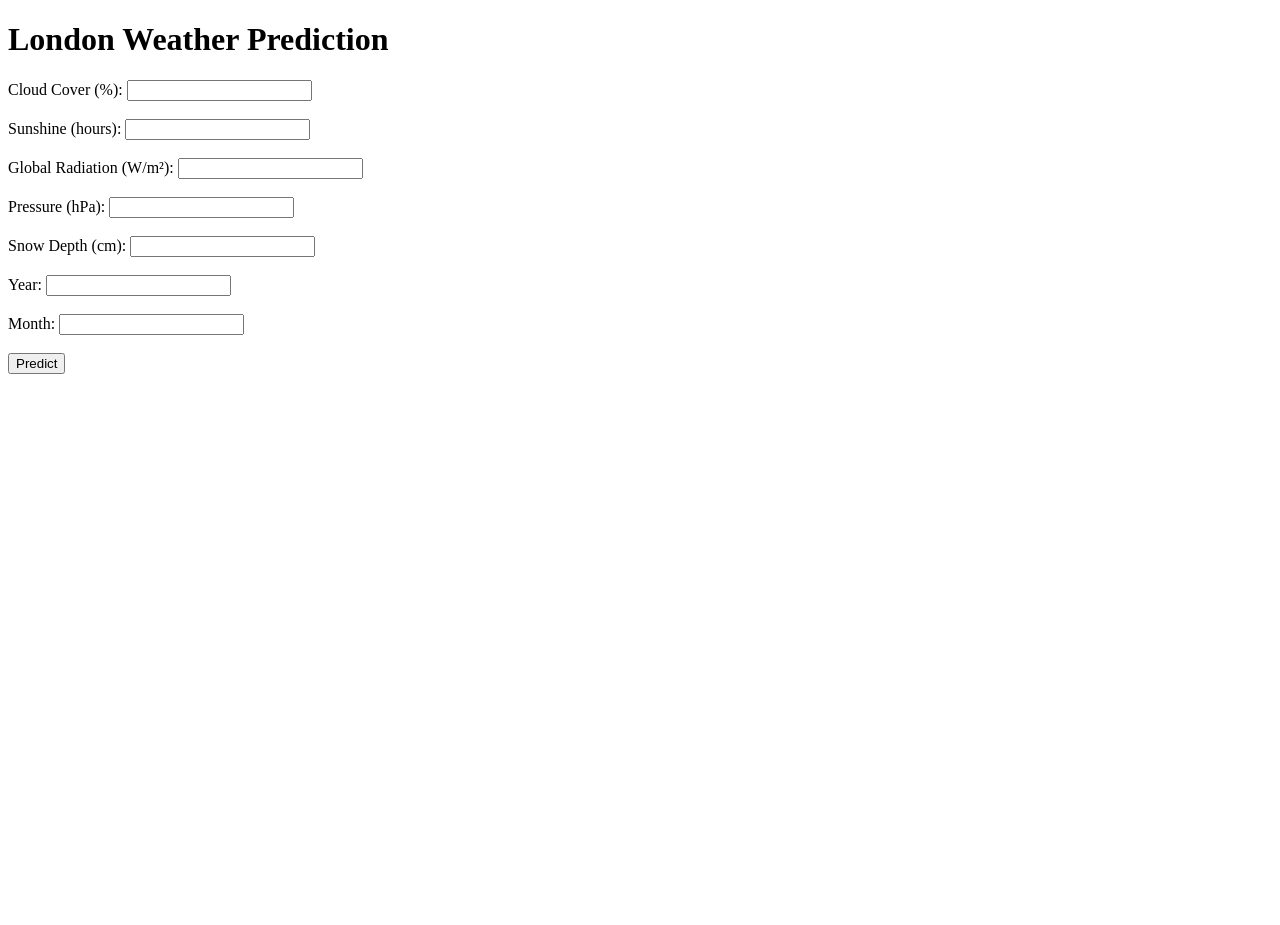
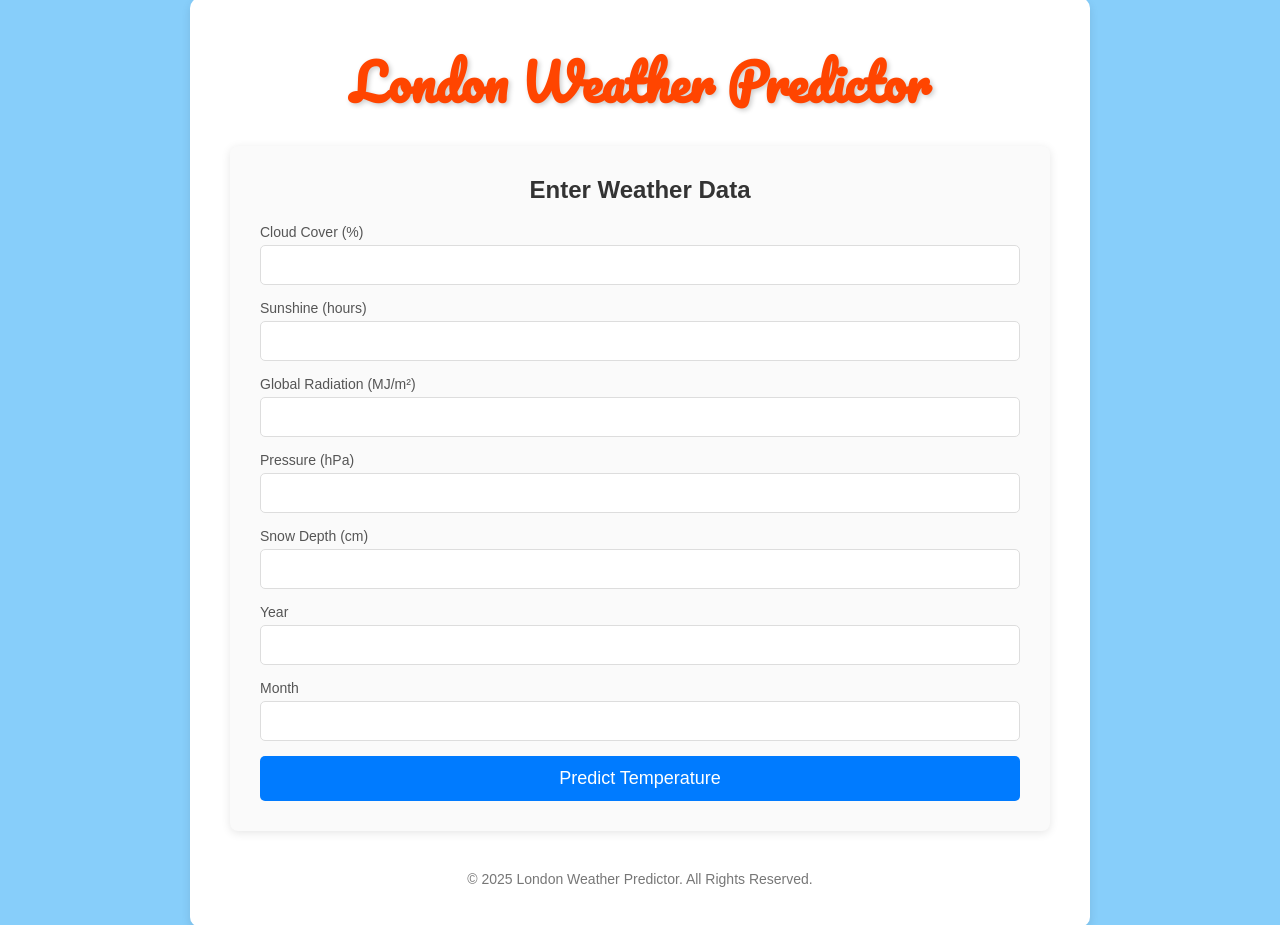
Before and after one commit to aroushq1/WeatherApp, a Flask app: page / in a window 1280 px wide. Run offline with Flask 3, Linux system fonts and the light colour scheme; parts of the project's set-up code (start-up, migrations or seed data) failed here and were passed over.

Commit message:
fixing css

```diff
--- a/static/style.css
+++ b/static/style.css
@@ -0,0 +1,166 @@
+/* Reset default styling */
+* {
+    margin: 0;
+    padding: 0;
+    box-sizing: border-box;
+}
+
+/* Body and layout */
+html, body {
+    font-family: 'Arial', sans-serif;
+    background-color: #87CEFA; /* Light blue background */
+    color: #333;
+    height: 100%;
+    width: 100%;
+    overflow: hidden; /* Prevent scrollbars */
+    display: flex;
+    justify-content: center;
+    align-items: center; /* Center content vertically and horizontally */
+    position: relative;
+}
+
+/* Fun, bubbly title */
+.bubbly-title {
+    font-family: 'Pacifico', cursive;
+    font-size: 50px;
+    color: #FF4500; /* Bright orange */
+    text-align: center;
+    margin-bottom: 20px;
+    text-shadow: 2px 2px 5px rgba(0, 0, 0, 0.2);
+    z-index: 2; /* Keep the title above emojis */
+}
+
+/* Container for the app */
+.container {
+    max-width: 900px;
+    width: 100%;
+    background-color: white;
+    border-radius: 10px;
+    box-shadow: 0 4px 10px rgba(0, 0, 0, 0.1);
+    padding: 40px;
+    z-index: 2; /* Keep the container above the emojis */
+}
+
+/* Form container */
+.form-container {
+    background-color: #fafafa;
+    padding: 30px;
+    border-radius: 8px;
+    box-shadow: 0 2px 10px rgba(0, 0, 0, 0.1);
+}
+
+.form-container h2 {
+    text-align: center;
+    color: #333;
+    margin-bottom: 20px;
+}
+
+.form-group {
+    margin-bottom: 15px;
+}
+
+.form-group label {
+    display: block;
+    font-size: 14px;
+    color: #555;
+    margin-bottom: 5px;
+}
+
+.form-group input {
+    width: 100%;
+    padding: 10px;
+    font-size: 16px;
+    border: 1px solid #ddd;
+    border-radius: 5px;
+    background-color: #fff;
+    transition: border-color 0.3s;
+}
+
+.form-group input:focus {
+    border-color: #007BFF;
+    outline: none;
+}
+
+button {
+    width: 100%;
+    padding: 12px;
+    background-color: #007BFF;
+    color: white;
+    font-size: 18px;
+    border: none;
+    border-radius: 5px;
+    cursor: pointer;
+    transition: background-color 0.3s;
+}
+
+button:hover {
+    background-color: #0056b3;
+}
+
+/* Result section */
+.result {
+    margin-top: 30px;
+    text-align: center;
+    padding: 20px;
+    background-color: #e0ffe0;
+    border: 1px solid #b0f0b0;
+    border-radius: 8px;
+}
+
+/* Footer */
+footer {
+    text-align: center;
+    margin-top: 40px;
+    font-size: 14px;
+    color: #777;
+}
+
+/* Floating emojis for background */
+body::before {
+    content: "☀️ 🌤️ 🌧️ 🌩️ 🌈"; /* Add emojis to the background */
+    font-size: 80px; /* Make emojis bigger */
+    position: absolute;
+    top: 10%;
+    left: 50%;
+    transform: translate(-50%, -10%);
+    z-index: 1; /* Behind the container */
+    opacity: 0.5; /* Make emojis subtle */
+    animation: floatEmojis 15s infinite linear;
+}
+
+/* Emoji floating animation */
+@keyframes floatEmojis {
+    0% {
+        transform: translate(-50%, -10%);
+    }
+    50% {
+        transform: translate(-55%, -5%);
+    }
+    100% {
+        transform: translate(-50%, -10%);
+    }
+}
+
+/* Media Query for Mobile */
+@media (max-width: 600px) {
+    .container {
+        padding: 20px;
+    }
+
+    .bubbly-title {
+        font-size: 36px;
+    }
+
+    .form-container {
+        padding: 20px;
+    }
+
+    .form-group input,
+    button {
+        font-size: 14px;
+    }
+
+    body::before {
+        font-size: 60px; /* Smaller emojis for smaller screens */
+    }
+}
--- a/templates/index.html
+++ b/templates/index.html
@@ -3,34 +3,62 @@
 <head>
     <meta charset="UTF-8">
     <meta name="viewport" content="width=device-width, initial-scale=1.0">
-    <title>Weather Prediction</title>
+    <title>London Weather Predictor</title>
+    <link href="https://fonts.googleapis.com/css2?family=Pacifico&display=swap" rel="stylesheet">
+    <link rel="stylesheet" href="{{ url_for('static', filename='style.css') }}">
 </head>
 <body>
-    <h1>London Weather Prediction</h1>
-    <form action="/predict" method="POST">
-        <label for="cloud_cover">Cloud Cover (%):</label>
-        <input type="number" id="cloud_cover" name="cloud_cover" step="0.1" required>
-        <br><br>
-        <label for="sunshine">Sunshine (hours):</label>
-        <input type="number" id="sunshine" name="sunshine" step="0.1" required>
-        <br><br>
-        <label for="global_radiation">Global Radiation (W/m²):</label>
-        <input type="number" id="global_radiation" name="global_radiation" step="0.1" required>
-        <br><br>
-        <label for="pressure">Pressure (hPa):</label>
-        <input type="number" id="pressure" name="pressure" step="0.1" required>
-        <br><br>
-        <label for="snow_depth">Snow Depth (cm):</label>
-        <input type="number" id="snow_depth" name="snow_depth" step="0.1" required>
-        <br><br>
-        <label for="year">Year:</label>
-        <input type="number" id="year" name="year" required>
-        <br><br>
-        <label for="month">Month:</label>
-        <input type="number" id="month" name="month" required>
-        <br><br>
-        <input type="submit" value="Predict">
-    </form>
-    <h2>{{ prediction_text }}</h2>
+    <div class="container">
+        <header>
+            <h1 class="bubbly-title">London Weather Predictor</h1>
+        </header>
+
+        <main>
+            <div class="form-container">
+                <h2>Enter Weather Data</h2>
+                <form method="POST" action="/predict">
+                    <div class="form-group">
+                        <label for="cloud_cover">Cloud Cover (%)</label>
+                        <input type="number" id="cloud_cover" name="cloud_cover" required>
+                    </div>
+                    <div class="form-group">
+                        <label for="sunshine">Sunshine (hours)</label>
+                        <input type="number" id="sunshine" name="sunshine" required>
+                    </div>
+                    <div class="form-group">
+                        <label for="global_radiation">Global Radiation (MJ/m²)</label>
+                        <input type="number" id="global_radiation" name="global_radiation" required>
+                    </div>
+                    <div class="form-group">
+                        <label for="pressure">Pressure (hPa)</label>
+                        <input type="number" id="pressure" name="pressure" required>
+                    </div>
+                    <div class="form-group">
+                        <label for="snow_depth">Snow Depth (cm)</label>
+                        <input type="number" id="snow_depth" name="snow_depth" required>
+                    </div>
+                    <div class="form-group">
+                        <label for="year">Year</label>
+                        <input type="number" id="year" name="year" required>
+                    </div>
+                    <div class="form-group">
+                        <label for="month">Month</label>
+                        <input type="number" id="month" name="month" required>
+                    </div>
+                    <button type="submit">Predict Temperature</button>
+                </form>
+            </div>
+
+            {% if prediction_text %}
+            <div class="result">
+                <h3>{{ prediction_text }}</h3>
+            </div>
+            {% endif %}
+        </main>
+
+        <footer>
+            <p>&copy; 2025 London Weather Predictor. All Rights Reserved.</p>
+        </footer>
+    </div>
 </body>
 </html>
```
